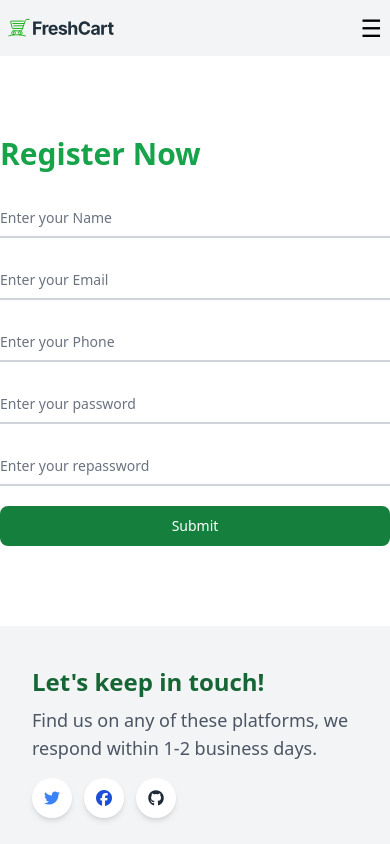
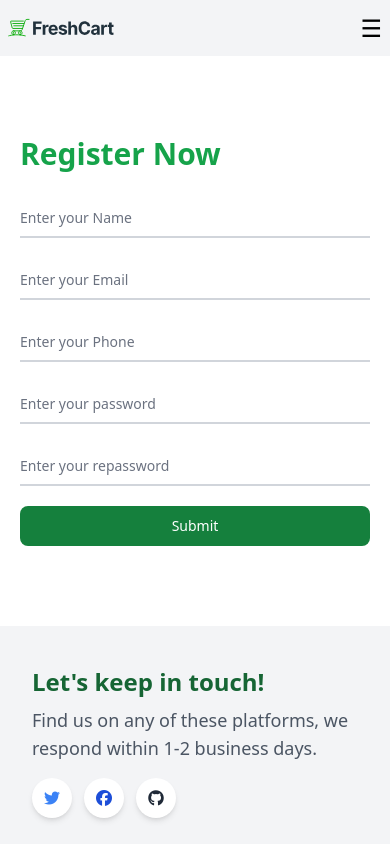
Before and after one commit to youssefmohebjoe/E-commerce, a React (Vite) app: page /register in a window 390 px wide. Shown: the top 844 px of the page. Built offline with nearby package versions, Linux system fonts and the light colour scheme; no server answers.

Commit message:
update register responsive

```diff
--- a/src/components/Register/Register.jsx
+++ b/src/components/Register/Register.jsx
@@ -112,7 +112,7 @@ export default function Register() {
       <Helmet>
         <title>Register Now</title>
       </Helmet>
-      <div className="py-6 max-w-lg mx-auto">
+      <div className="py-6 max-w-lg mx-auto p-5 md:p-0">
         {error && (
           <div
             class="p-4 mt-4 text-sm text-red-800 rounded-lg bg-red-50 dark:bg-gray-800 dark:text-red-400"
```
